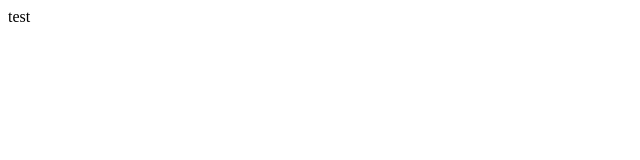
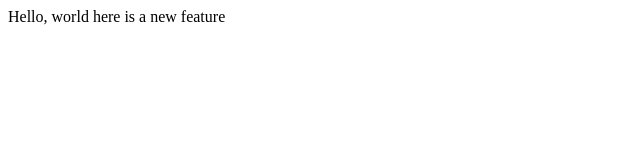
Before and after one commit to thegregin/lecture1, a plain HTML site: page index.html in a window 1280 px wide. Shown: the whole page, without its empty margins (0-640 px from the left). Drawn offline with Linux system fonts and the light colour scheme.

Commit message:
added another line

```diff
--- a/index.html
+++ b/index.html
@@ -4,6 +4,7 @@
         <title>My Webpage</title>
     </head>
     <body>
-        test
+        Hello, world
+        here is a new feature
     </body>
 </html>
```
